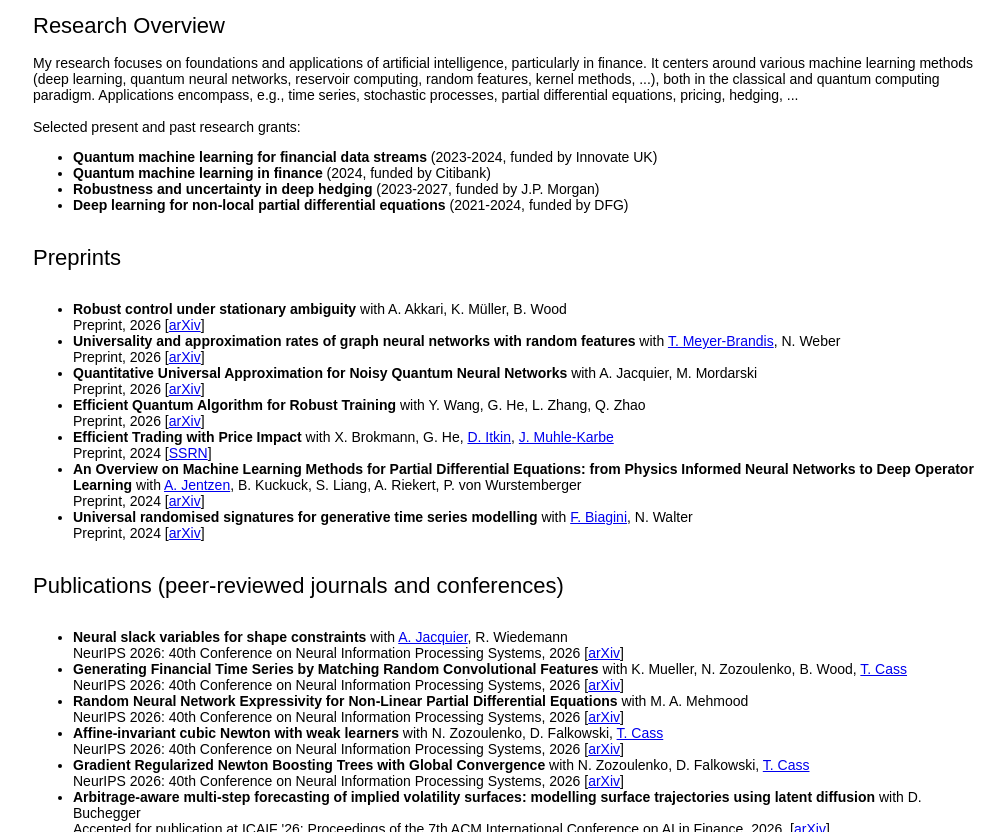
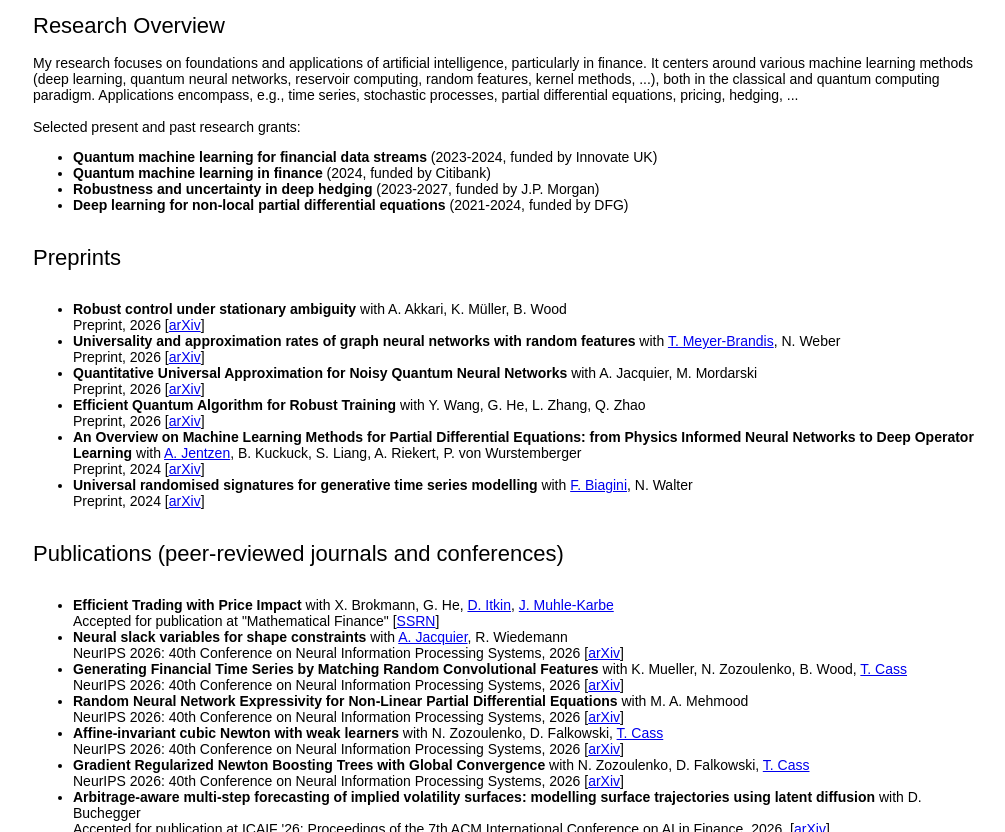
Before and after one commit to lgonon/lgonon.github.io, a plain HTML site: page index.html in a window 1280 px wide. Shown: the part 268-1100 px from the top of the page, without its empty margins (133-1138 px from the left). Drawn offline with Linux system fonts and the light colour scheme.

Commit message:
MF paper accepted

```diff
--- a/index.html
+++ b/index.html
@@ -93,8 +93,6 @@
                         Preprint, 2026 [<a href="https://arxiv.org/abs/2604.02064">arXiv</a>]  </li>
                     <li> <b>Efficient Quantum Algorithm for Robust Training</b> with Y. Wang, G. He, L. Zhang, Q. Zhao<br>
                         Preprint, 2026 [<a href="https://arxiv.org/abs/2603.28332">arXiv</a>]  </li>
-                    <li> <b>Efficient Trading with Price Impact</b> with X. Brokmann, G. He, <a href="https://www.lse.ac.uk/statistics/people/david-itkin"> D. Itkin</a>, <a href="https://wwwf.imperial.ac.uk/~jmuhleka/"> J. Muhle-Karbe</a><br>
-                        Preprint, 2024 [<a href="https://papers.ssrn.com/sol3/papers.cfm?abstract_id=5014119">SSRN</a>]  </li>
                     <li> <b>An Overview on Machine Learning Methods for Partial Differential Equations: from Physics Informed Neural Networks to Deep Operator Learning </b> with <a href="http://www.ajentzen.de/"> A. Jentzen</a>, B. Kuckuck,  S. Liang, A. Riekert, P. von Wurstemberger <br>
                         Preprint, 2024 [<a href="https://arxiv.org/abs/2408.13222">arXiv</a>] </li>
                      <li> <b>Universal randomised signatures for generative time series modelling</b> with <a href="https://www.fm.mathematik.uni-muenchen.de/personen/professors/francesca_biagini/index.html"> F. Biagini</a>, N. Walter <br>
@@ -108,7 +106,9 @@
             <td width="100%" valign="middle">
                 <heading>Publications (peer-reviewed journals and conferences)</heading> <br><br>
                 <ul>
-                     <li> <b>Neural slack variables for shape constraints </b> with <a href="https://jackantoinejacquie.wixsite.com/jacquier"> A. Jacquier</a>, R. Wiedemann <br>
+                      <li> <b>Efficient Trading with Price Impact</b> with X. Brokmann, G. He, <a href="https://www.lse.ac.uk/statistics/people/david-itkin"> D. Itkin</a>, <a href="https://wwwf.imperial.ac.uk/~jmuhleka/"> J. Muhle-Karbe</a><br>
+                        Accepted for publication at "Mathematical Finance" [<a href="https://papers.ssrn.com/sol3/papers.cfm?abstract_id=5014119">SSRN</a>]  </li>
+                    <li> <b>Neural slack variables for shape constraints </b> with <a href="https://jackantoinejacquie.wixsite.com/jacquier"> A. Jacquier</a>, R. Wiedemann <br>
                         NeurIPS 2026: 40th Conference on Neural Information Processing Systems, 2026  [<a href="https://arxiv.org/abs/2606.13803">arXiv</a>] </li>
                      <li> <b>Generating Financial Time Series by Matching Random Convolutional Features</b> with  K. Mueller, N. Zozoulenko, B. Wood, <a href="https://profiles.imperial.ac.uk/thomas.cass"> T. Cass</a><br>
                         NeurIPS 2026: 40th Conference on Neural Information Processing Systems, 2026 [<a href="https://arxiv.org/abs/2606.05138">arXiv</a>]  </li>
```
